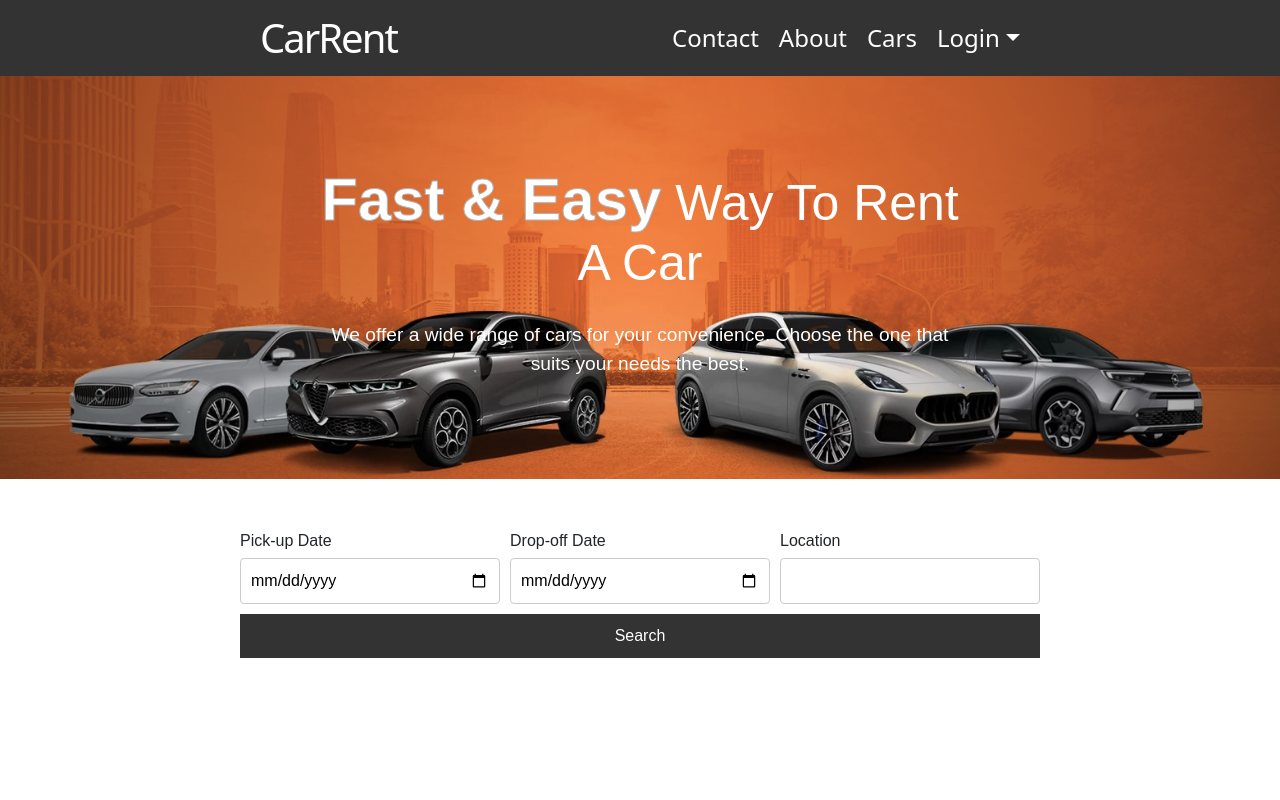
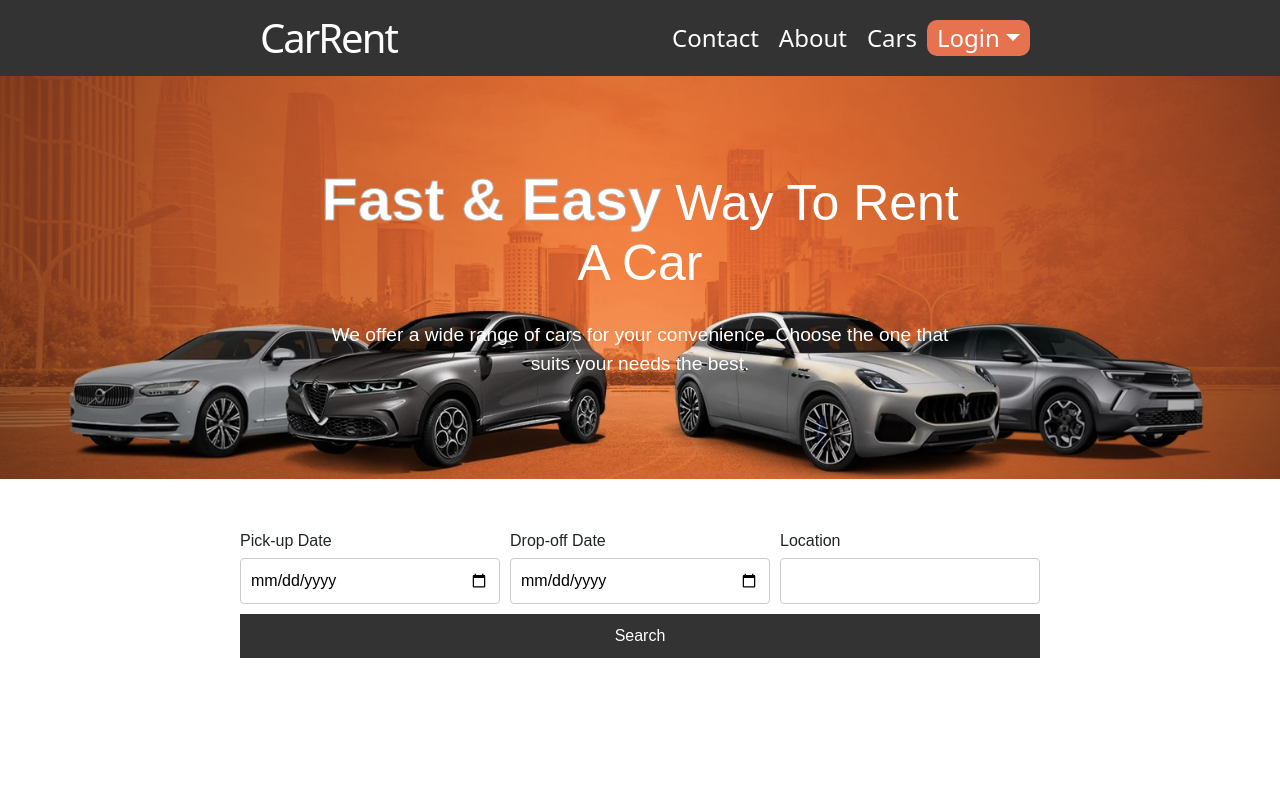
Before and after one commit to SoldierAdam/React-Rent-A-Car, a React (Create React App) app: page / in a window 1280 px wide. Shown: the top 800 px of the page. Built offline with nearby package versions, Linux system fonts and the light colour scheme.

Commit message:
login dropdown styling

```diff
--- a/package.json
+++ b/package.json
@@ -35,7 +35,6 @@
     "react-router-dom": "^6.21.2",
     "react-scripts": "5.0.1",
     "react-slick": "^0.29.0",
-
     "slick-carousel": "^1.8.1",
     "typescript": "^4.9.5",
     "web-vitals": "^2.1.4",
--- a/src/components/Dropdown/DropdownList.css
+++ b/src/components/Dropdown/DropdownList.css
@@ -1,3 +1,13 @@
-.dropdown-menu {
-    z-index: 1000;
+#nav-dropdown-dark-example {
+    border-radius: 10px;
+    padding: 12px 24px;
+    background-color: #e7724f;
+    color: white;
+
 }
+#nav-dropdown-dark-example:hover {
+    background-color: #c77d67;
+    box-shadow: 0px 0px 10px rgba(0, 0, 0, 0.5);
+
+
+}
--- a/src/components/Dropdown/DropdownList.tsx
+++ b/src/components/Dropdown/DropdownList.tsx
@@ -1,7 +1,6 @@
 import { NavDropdown } from 'react-bootstrap';
-import { NavLink, Link } from 'react-router-dom';
-import './DropdownList.css'
-
+import { NavLink } from 'react-router-dom';
+import './DropdownList.css';
 
 interface Props {
   user: any;
@@ -11,27 +10,20 @@ interface Props {
 const DropdownList = (props: Props) => {
   return (
     <div className="dropdown-container">
-
-    <NavDropdown
-    id="nav-dropdown-dark-example"
-    title= {props.user.userName ? props.user.userName : "Login" }
-    menuVariant="dark"
-  >
-
+      <NavDropdown title={props.user.userName ? props.user.userName : "Login"} id="nav-dropdown-dark-example" menuVariant="dark">
         {props.user.userName ?
           <>
             <NavDropdown.Item as={NavLink} to="/profile">Profile</NavDropdown.Item>
             <NavDropdown.Item href="/">Logout</NavDropdown.Item>
           </> :
           <>
-		<NavDropdown.Item as={NavLink} to="/login">Login</NavDropdown.Item>
+            <NavDropdown.Item as={NavLink} to="/login" >Login</NavDropdown.Item>
             <NavDropdown.Item as={NavLink} to="/signUp">Sign Up</NavDropdown.Item>
           </>
         }
-
       </NavDropdown>
     </div>
   )
 }
 
-export default DropdownList
+export default DropdownList;
--- a/src/store/store.ts
+++ b/src/store/store.ts
@@ -1,6 +1,6 @@
 import {combineReducers, configureStore } from "@reduxjs/toolkit";
 import userReducer from "./user/userSlice"
-import { loadingReducer } from "./loading/loadingSlice";
+import loadingReducer  from "./loading/loadingSlice";
 
 const rootReducer = combineReducers({
 	loading: loadingReducer,
```
Also changed, not shown: 1 other file (tests, documents, lock files or other folders). Lines whose indentation alone changed are shown as unchanged.
